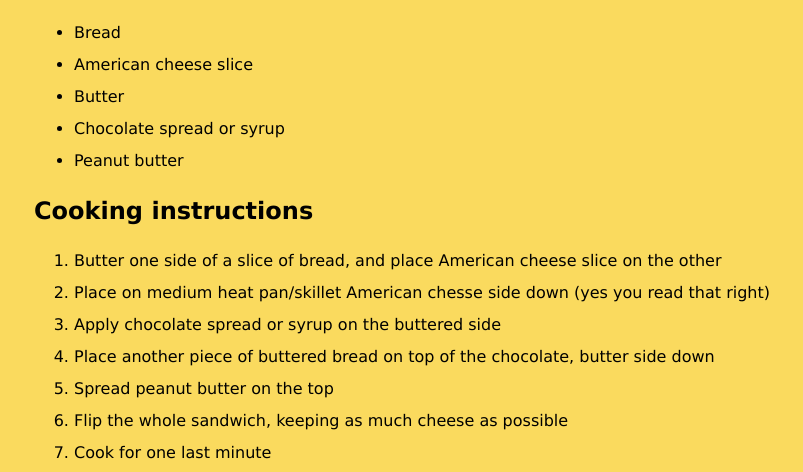
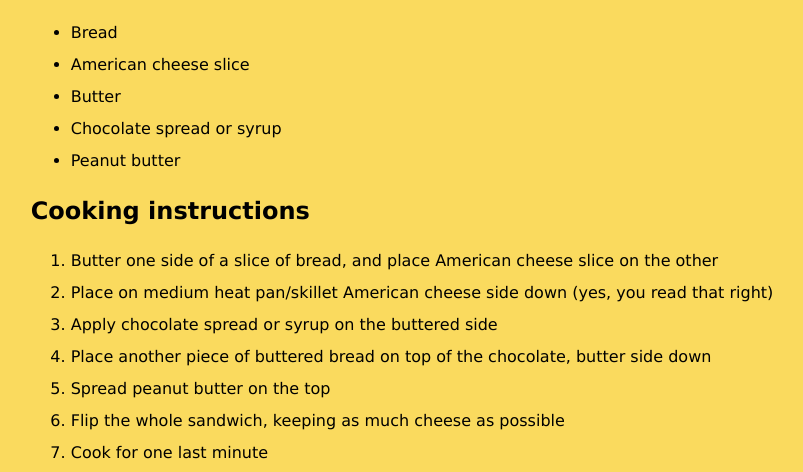
Before and after one commit to vokenny/odin-recipes, a plain HTML site: page recipes/grilled-charlie.html in a window 1280 px wide. Shown: the part 558-1030 px from the top of the page, without its empty margins (238-1041 px from the left). Drawn offline with Linux system fonts and the light colour scheme.

Commit message:
Spelling correction

```diff
--- a/recipes/grilled-charlie.html
+++ b/recipes/grilled-charlie.html
@@ -32,7 +32,7 @@
     <h2>Cooking instructions</h2>
     <ol>
       <li>Butter one side of a slice of bread, and place American cheese slice on the other</li>
-      <li>Place on medium heat pan/skillet American chesse side down (yes you read that right)</li>
+      <li>Place on medium heat pan/skillet American cheese side down (yes, you read that right)</li>
       <li>Apply chocolate spread or syrup on the buttered side</li>
       <li>Place another piece of buttered bread on top of the chocolate, butter side down</li>
       <li>Spread peanut butter on the top</li>
```
